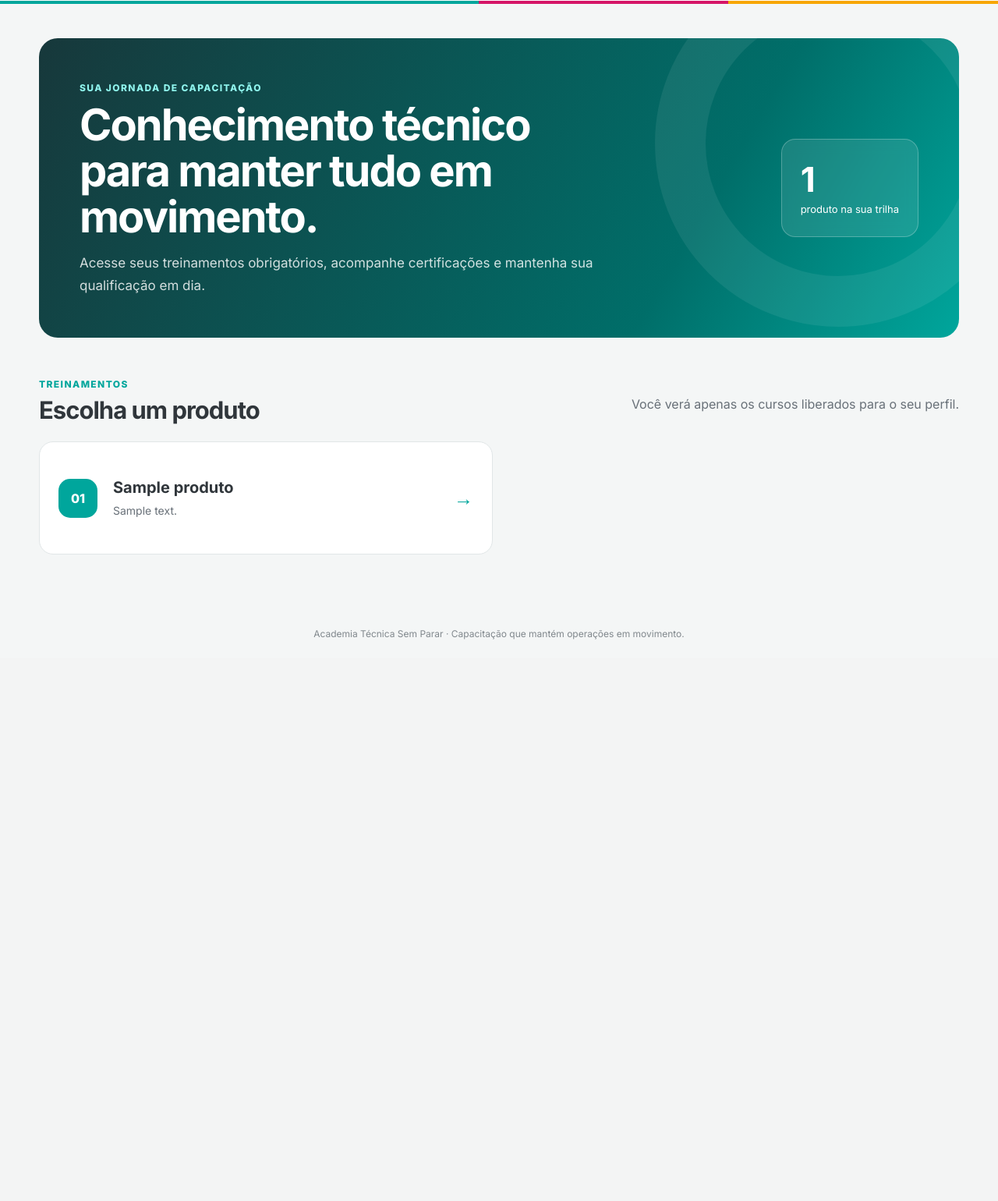
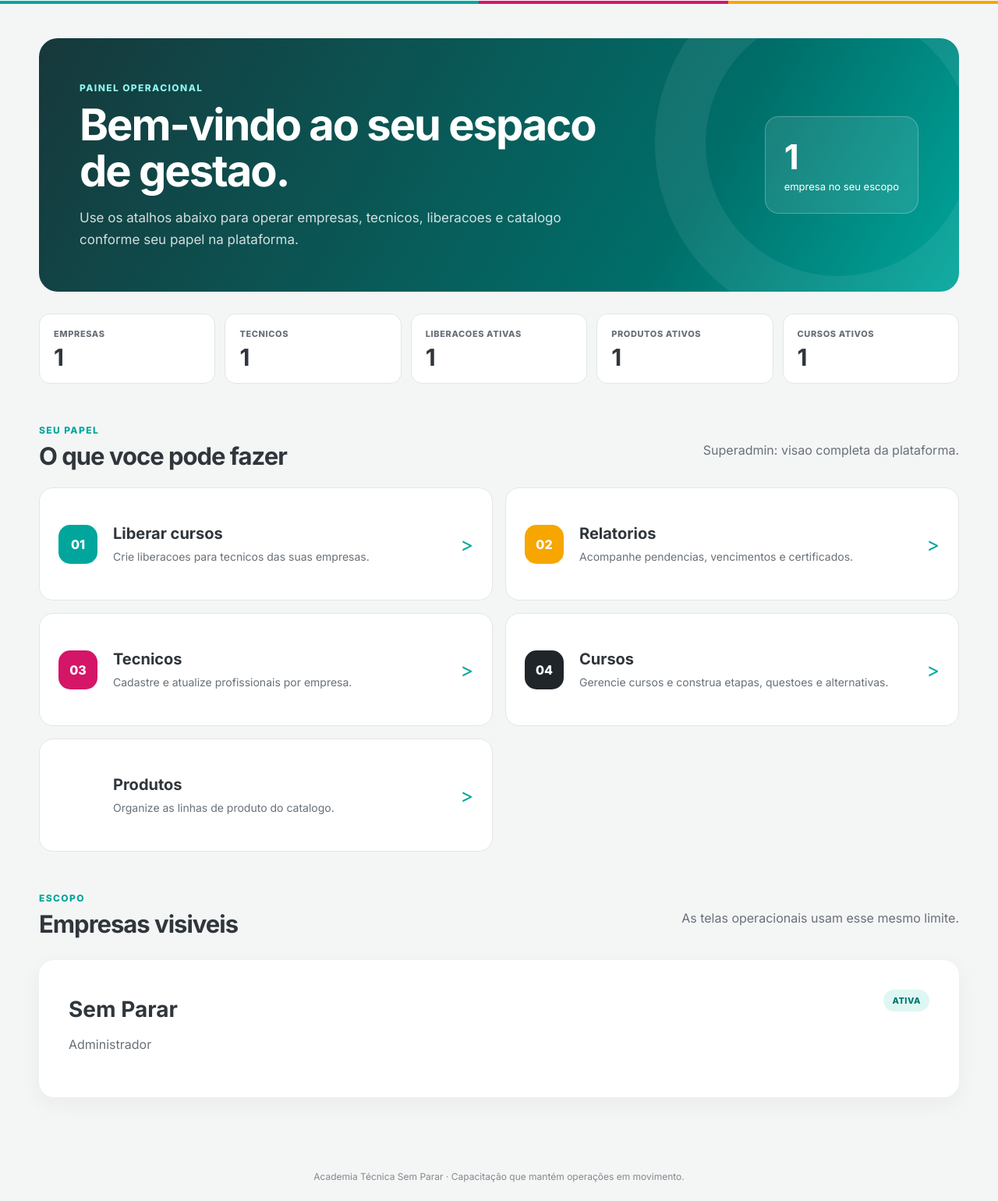
Before and after one commit to gouveamarcos/sistema_treinamentos, a Django app: page / in a window 1280 px wide. Shown: the part 75-1615 px from the top of the page at 78% size. Before the commit the page ends 895 px from the top, so only its background shows below. Run offline with Django 5.2, Linux system fonts and the light colour scheme; a user stored in the database is signed in; data comes from the database, SQL or seed files in the repository; tables that the repository leaves empty hold one stand-in row (values such as "Sample post").

Commit message:
Improve responsible dashboard experience

```diff
--- /dev/null
+++ b/core/context_processors.py
@@ -0,0 +1,22 @@
+from .scopes import (
+    empresas_do_usuario,
+    usuario_pode_gerenciar_catalogo,
+    usuario_pode_operar_empresas,
+)
+
+
+def permissoes_operacionais(request):
+    user = request.user
+    if not getattr(user, "is_authenticated", False):
+        return {
+            "pode_operar_empresas": False,
+            "pode_gerenciar_catalogo": False,
+            "empresas_do_menu": [],
+        }
+
+    empresas = empresas_do_usuario(user)
+    return {
+        "pode_operar_empresas": usuario_pode_operar_empresas(user),
+        "pode_gerenciar_catalogo": usuario_pode_gerenciar_catalogo(user),
+        "empresas_do_menu": empresas,
+    }
--- a/core/static/core/css/style.css
+++ b/core/static/core/css/style.css
@@ -122,6 +122,7 @@ a { color: inherit; }
 .filtros-relatorio label { display: grid; gap: 7px; min-width: 220px; color: var(--muted); font-size: 12px; font-weight: 800; text-transform: uppercase; letter-spacing: .6px; }
 .filtros-relatorio select { padding: 12px 13px; border: 1px solid #ccd3d4; border-radius: 9px; color: var(--texto); background: var(--branco); font: inherit; text-transform: none; letter-spacing: 0; }
 .cards-resumo { display: grid; grid-template-columns: repeat(6, 1fr); gap: 12px; margin-bottom: 18px; }
+.cards-operacionais { grid-template-columns: repeat(auto-fit, minmax(180px, 1fr)); margin-top: 28px; }
 .cards-resumo article { padding: 18px; border: 1px solid var(--borda); border-radius: 14px; background: var(--branco); }
 .cards-resumo span { display: block; color: var(--muted); font-size: 11px; font-weight: 800; text-transform: uppercase; letter-spacing: .6px; }
 .cards-resumo strong { display: block; margin-top: 8px; font-size: 30px; line-height: 1; }
--- a/core/templates/core/base.html
+++ b/core/templates/core/base.html
@@ -26,14 +26,16 @@
             {% if user.is_authenticated %}
                 <span class="usuario">Olá, <strong>{{ user.first_name|default:user.username }}</strong></span>
                 <a href="{% url 'home' %}">Início</a>
-                {% if user.is_staff %}
+                {% if pode_operar_empresas %}
                     <a href="{% url 'empresas_operacionais' %}">Empresas</a>
                     <a href="{% url 'tecnicos_operacionais' %}">Tecnicos</a>
-                    <a href="{% url 'produtos_operacionais' %}">Produtos</a>
-                    <a href="{% url 'cursos_operacionais' %}">Cursos</a>
                     <a href="{% url 'relatorio_treinamentos' %}">Relatórios</a>
                     <a href="{% url 'liberar_curso_lote' %}">Liberar cursos</a>
                     <a href="{% url 'responsaveis_empresas' %}">ResponsÃ¡veis</a>
+                {% endif %}
+                {% if pode_gerenciar_catalogo %}
+                    <a href="{% url 'produtos_operacionais' %}">Produtos</a>
+                    <a href="{% url 'cursos_operacionais' %}">Cursos</a>
                 {% endif %}
                 <form method="post" action="{% url 'logout' %}">
                     {% csrf_token %}
--- a/core/templates/core/home.html
+++ b/core/templates/core/home.html
@@ -1,12 +1,99 @@
 {% extends "core/base.html" %}
-{% block title %}Minha jornada · Academia Técnica{% endblock %}
+{% block title %}Inicio - Academia Tecnica{% endblock %}
 {% block content %}
 <main class="container">
+    {% if painel_operacional %}
         <section class="hero">
             <div>
-            <span class="eyebrow">Sua jornada de capacitação</span>
-            <h1>Conhecimento técnico para manter tudo em movimento.</h1>
-            <p>Acesse seus treinamentos obrigatórios, acompanhe certificações e mantenha sua qualificação em dia.</p>
+                <span class="eyebrow">Painel operacional</span>
+                <h1>Bem-vindo ao seu espaco de gestao.</h1>
+                <p>Use os atalhos abaixo para operar empresas, tecnicos, liberacoes e catalogo conforme seu papel na plataforma.</p>
+            </div>
+            <div class="hero-badge">
+                <strong>{{ resumo_operacional.empresas }}</strong>
+                <span>empresa{{ resumo_operacional.empresas|pluralize }} no seu escopo</span>
+            </div>
+        </section>
+
+        <section class="cards-resumo cards-operacionais">
+            <article><span>Empresas</span><strong>{{ resumo_operacional.empresas }}</strong></article>
+            <article><span>Tecnicos</span><strong>{{ resumo_operacional.tecnicos }}</strong></article>
+            <article><span>Liberacoes ativas</span><strong>{{ resumo_operacional.liberacoes }}</strong></article>
+            {% if pode_catalogo %}
+                <article><span>Produtos ativos</span><strong>{{ resumo_operacional.produtos }}</strong></article>
+                <article><span>Cursos ativos</span><strong>{{ resumo_operacional.cursos }}</strong></article>
+            {% endif %}
+        </section>
+
+        <section class="secao">
+            <div class="secao-titulo">
+                <div>
+                    <span class="eyebrow">Seu papel</span>
+                    <h2>O que voce pode fazer</h2>
+                </div>
+                <p>
+                    {% if user.is_superuser %}
+                        Superadmin: visao completa da plataforma.
+                    {% elif pode_operar and pode_catalogo %}
+                        Operacao e catalogo: voce atua nas empresas do seu escopo e tambem edita cursos.
+                    {% elif pode_catalogo %}
+                        Editor de cursos: voce gerencia produtos, cursos e conteudo.
+                    {% else %}
+                        Responsavel operacional: voce opera empresas, tecnicos, liberacoes e relatorios.
+                    {% endif %}
+                </p>
+            </div>
+            <div class="produtos atalhos-operacionais">
+                {% for atalho in atalhos %}
+                    <a href="{% url atalho.url %}" class="produto-card">
+                        <span class="produto-icone produto-cor-{{ forloop.counter }}">0{{ forloop.counter }}</span>
+                        <div>
+                            <h3>{{ atalho.titulo }}</h3>
+                            <p>{{ atalho.texto }}</p>
+                        </div>
+                        <span class="seta">></span>
+                    </a>
+                {% endfor %}
+            </div>
+        </section>
+
+        <section class="secao">
+            <div class="secao-titulo">
+                <div>
+                    <span class="eyebrow">Escopo</span>
+                    <h2>Empresas visiveis</h2>
+                </div>
+                <p>As telas operacionais usam esse mesmo limite.</p>
+            </div>
+            <div class="lista-operacional">
+                {% for empresa in empresas %}
+                    <article class="card-formulario item-operacional">
+                        <div class="item-operacional-topo">
+                            <div>
+                                <h2>{{ empresa.nome }}</h2>
+                                <p>{{ empresa.responsavel|default:"Sem contato principal cadastrado." }}</p>
+                            </div>
+                            {% if empresa.ativa %}
+                                <span class="status status-em-dia">Ativa</span>
+                            {% else %}
+                                <span class="status status-vencido">Inativa</span>
+                            {% endif %}
+                        </div>
+                    </article>
+                {% empty %}
+                    <div class="estado-vazio">
+                        <h3>Nenhuma empresa vinculada</h3>
+                        <p>Peca ao superadmin para vincular seu usuario como responsavel.</p>
+                    </div>
+                {% endfor %}
+            </div>
+        </section>
+    {% else %}
+        <section class="hero">
+            <div>
+                <span class="eyebrow">Sua jornada de capacitacao</span>
+                <h1>Conhecimento tecnico para manter tudo em movimento.</h1>
+                <p>Acesse seus treinamentos obrigatorios, acompanhe certificacoes e mantenha sua qualificacao em dia.</p>
             </div>
             <div class="hero-badge">
                 <strong>{{ produtos|length }}</strong>
@@ -20,7 +107,7 @@
                     <span class="eyebrow">Treinamentos</span>
                     <h2>Escolha um produto</h2>
                 </div>
-            <p>Você verá apenas os cursos liberados para o seu perfil.</p>
+                <p>Voce vera apenas os cursos liberados para o seu perfil.</p>
             </div>
             <div class="produtos">
                 {% for produto in produtos %}
@@ -28,17 +115,18 @@
                         <span class="produto-icone produto-cor-{{ forloop.counter }}">0{{ forloop.counter }}</span>
                         <div>
                             <h3>{{ produto.nome }}</h3>
-                        <p>{{ produto.descricao|default:"Treinamentos técnicos, procedimentos e certificações." }}</p>
+                            <p>{{ produto.descricao|default:"Treinamentos tecnicos, procedimentos e certificacoes." }}</p>
                         </div>
-                    <span class="seta">→</span>
+                        <span class="seta">></span>
                     </a>
                 {% empty %}
                     <div class="estado-vazio">
                         <h3>Nenhum treinamento liberado</h3>
-                    <p>Peça ao responsável pela plataforma para liberar seus cursos.</p>
+                        <p>Peca ao responsavel pela plataforma para liberar seus cursos.</p>
                     </div>
                 {% endfor %}
             </div>
         </section>
+    {% endif %}
 </main>
 {% endblock %}
--- a/core/views.py
+++ b/core/views.py
@@ -39,7 +39,12 @@ from .models import (
     Tecnico,
     TentativaAvaliacao,
 )
-from .scopes import empresas_do_usuario
+from .scopes import (
+    empresas_do_usuario,
+    papeis_responsavel_usuario,
+    usuario_pode_gerenciar_catalogo,
+    usuario_pode_operar_empresas,
+)
 
 JANELA_VENCIMENTO_DIAS = 30
 
@@ -142,18 +147,13 @@ def _tecnicos_visiveis(request):
     ).select_related("empresa", "usuario")
 
 
-def _pode_gerenciar_catalogo(user):
-    if user.is_superuser:
-        return True
-    return ResponsavelEmpresa.objects.filter(
-        usuario=user,
-        papel=ResponsavelEmpresa.Papel.EDITOR_CURSOS,
-        ativo=True,
-    ).exists()
+def _exigir_editor_catalogo(request):
+    if not usuario_pode_gerenciar_catalogo(request.user):
+        raise PermissionDenied
 
 
-def _exigir_editor_catalogo(request):
-    if not _pode_gerenciar_catalogo(request.user):
+def _exigir_operador_empresas(request):
+    if not usuario_pode_operar_empresas(request.user):
         raise PermissionDenied
 
 
@@ -186,6 +186,77 @@ def _contexto_etapas(curso, progresso):
 
 @login_required
 def home(request):
+    pode_operar = usuario_pode_operar_empresas(request.user)
+    pode_catalogo = usuario_pode_gerenciar_catalogo(request.user)
+
+    if request.user.is_staff and (pode_operar or pode_catalogo):
+        empresas = empresas_do_usuario(request.user)
+        papeis = papeis_responsavel_usuario(request.user)
+        resumo_operacional = {
+            "empresas": empresas.count(),
+            "tecnicos": Tecnico.objects.filter(empresa__in=empresas).count(),
+            "liberacoes": CursoLiberado.objects.filter(
+                tecnico__empresa__in=empresas,
+                ativo=True,
+            ).count(),
+            "produtos": Produto.objects.filter(ativo=True).count()
+            if pode_catalogo
+            else None,
+            "cursos": Curso.objects.filter(ativo=True).count()
+            if pode_catalogo
+            else None,
+        }
+        atalhos = []
+        if pode_operar:
+            atalhos.extend(
+                [
+                    {
+                        "titulo": "Liberar cursos",
+                        "texto": "Crie liberacoes para tecnicos das suas empresas.",
+                        "url": "liberar_curso_lote",
+                    },
+                    {
+                        "titulo": "Relatorios",
+                        "texto": "Acompanhe pendencias, vencimentos e certificados.",
+                        "url": "relatorio_treinamentos",
+                    },
+                    {
+                        "titulo": "Tecnicos",
+                        "texto": "Cadastre e atualize profissionais por empresa.",
+                        "url": "tecnicos_operacionais",
+                    },
+                ]
+            )
+        if pode_catalogo:
+            atalhos.extend(
+                [
+                    {
+                        "titulo": "Cursos",
+                        "texto": "Gerencie cursos e construa etapas, questoes e alternativas.",
+                        "url": "cursos_operacionais",
+                    },
+                    {
+                        "titulo": "Produtos",
+                        "texto": "Organize as linhas de produto do catalogo.",
+                        "url": "produtos_operacionais",
+                    },
+                ]
+            )
+
+        return render(
+            request,
+            "core/home.html",
+            {
+                "painel_operacional": True,
+                "pode_operar": pode_operar,
+                "pode_catalogo": pode_catalogo,
+                "empresas": empresas,
+                "papeis": papeis,
+                "resumo_operacional": resumo_operacional,
+                "atalhos": atalhos,
+            },
+        )
+
     produtos = Produto.objects.filter(
         ativo=True,
         cursos__ativo=True,
@@ -270,6 +341,7 @@ def validar_certificado(request, codigo=None):
 
 @staff_member_required
 def relatorio_treinamentos(request):
+    _exigir_operador_empresas(request)
     empresa_id = request.GET.get("empresa") or ""
     situacao_filtro = request.GET.get("situacao") or ""
     hoje = timezone.localdate()
@@ -338,6 +410,7 @@ def relatorio_treinamentos(request):
 @staff_member_required
 @transaction.atomic
 def liberar_curso_lote(request):
+    _exigir_operador_empresas(request)
     resultado = None
     if request.method == "POST":
         form = LiberarCursoLoteForm(request.POST, usuario=request.user)
@@ -390,6 +463,7 @@ def liberar_curso_lote(request):
 
 @staff_member_required
 def responsaveis_empresas(request):
+    _exigir_operador_empresas(request)
     if request.method == "POST":
         form = ResponsavelEmpresaForm(request.POST, usuario=request.user)
         if form.is_valid():
@@ -416,6 +490,7 @@ def responsaveis_empresas(request):
 
 @staff_member_required
 def editar_responsavel_empresa(request, responsavel_id):
+    _exigir_operador_empresas(request)
     responsabilidade = get_object_or_404(
         _responsaveis_visiveis(request),
         pk=responsavel_id,
@@ -443,6 +518,7 @@ def editar_responsavel_empresa(request, responsavel_id):
 @staff_member_required
 @require_POST
 def alternar_responsavel_empresa(request, responsavel_id):
+    _exigir_operador_empresas(request)
     responsabilidade = get_object_or_404(
         _responsaveis_visiveis(request),
         pk=responsavel_id,
@@ -456,6 +532,7 @@ def alternar_responsavel_empresa(request, responsavel_id):
 
 @staff_member_required
 def empresas_operacionais(request):
+    _exigir_operador_empresas(request)
     pode_criar = request.user.is_superuser
     if request.method == "POST":
         if not pode_criar:
@@ -478,6 +555,7 @@ def empresas_operacionais(request):
 
 @staff_member_required
 def editar_empresa_operacional(request, empresa_id):
+    _exigir_operador_empresas(request)
     empresa = get_object_or_404(_empresas_visiveis(request), pk=empresa_id)
     if request.method == "POST":
         form = EmpresaForm(request.POST, instance=empresa)
@@ -498,6 +576,7 @@ def editar_empresa_operacional(request, empresa_id):
 @staff_member_required
 @require_POST
 def alternar_empresa_operacional(request, empresa_id):
+    _exigir_operador_empresas(request)
     if not request.user.is_superuser:
         raise PermissionDenied
     empresa = get_object_or_404(Empresa, pk=empresa_id)
@@ -510,6 +589,7 @@ def alternar_empresa_operacional(request, empresa_id):
 
 @staff_member_required
 def tecnicos_operacionais(request):
+    _exigir_operador_empresas(request)
     if request.method == "POST":
         form = TecnicoForm(request.POST, usuario=request.user)
         if form.is_valid():
@@ -529,6 +609,7 @@ def tecnicos_operacionais(request):
 
 @staff_member_required
 def editar_tecnico_operacional(request, tecnico_id):
+    _exigir_operador_empresas(request)
     tecnico = get_object_or_404(_tecnicos_visiveis(request), pk=tecnico_id)
     if request.method == "POST":
         form = TecnicoForm(request.POST, usuario=request.user, instance=tecnico)
@@ -549,6 +630,7 @@ def editar_tecnico_operacional(request, tecnico_id):
 @staff_member_required
 @require_POST
 def alternar_tecnico_operacional(request, tecnico_id):
+    _exigir_operador_empresas(request)
     tecnico = get_object_or_404(_tecnicos_visiveis(request), pk=tecnico_id)
     tecnico.ativo = not tecnico.ativo
     tecnico.save(update_fields=["ativo"])
--- a/treinamentos/settings.py
+++ b/treinamentos/settings.py
@@ -71,6 +71,7 @@ TEMPLATES = [
                 "django.template.context_processors.request",
                 "django.contrib.auth.context_processors.auth",
                 "django.contrib.messages.context_processors.messages",
+                "core.context_processors.permissoes_operacionais",
             ],
         },
     },
```
Also changed, not shown: core/scopes.py (+46 -0 lines), core/tests.py (+94 -0 lines). Lines whose indentation alone changed are shown as unchanged.
